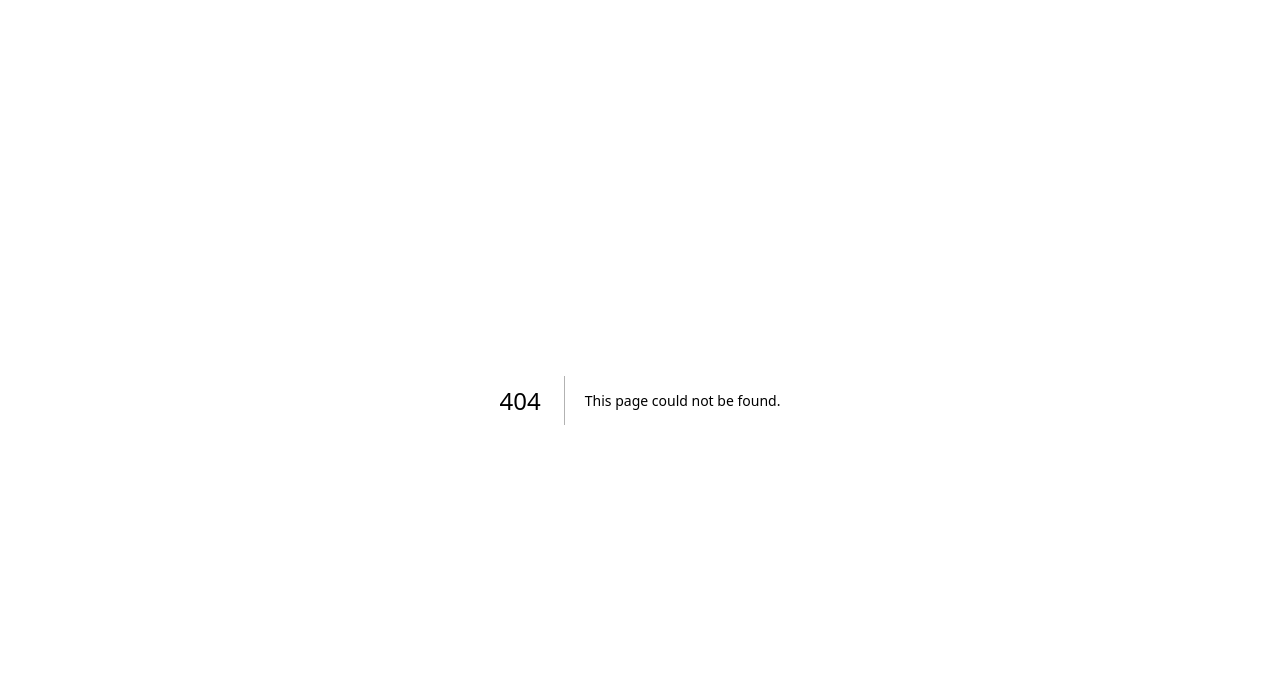
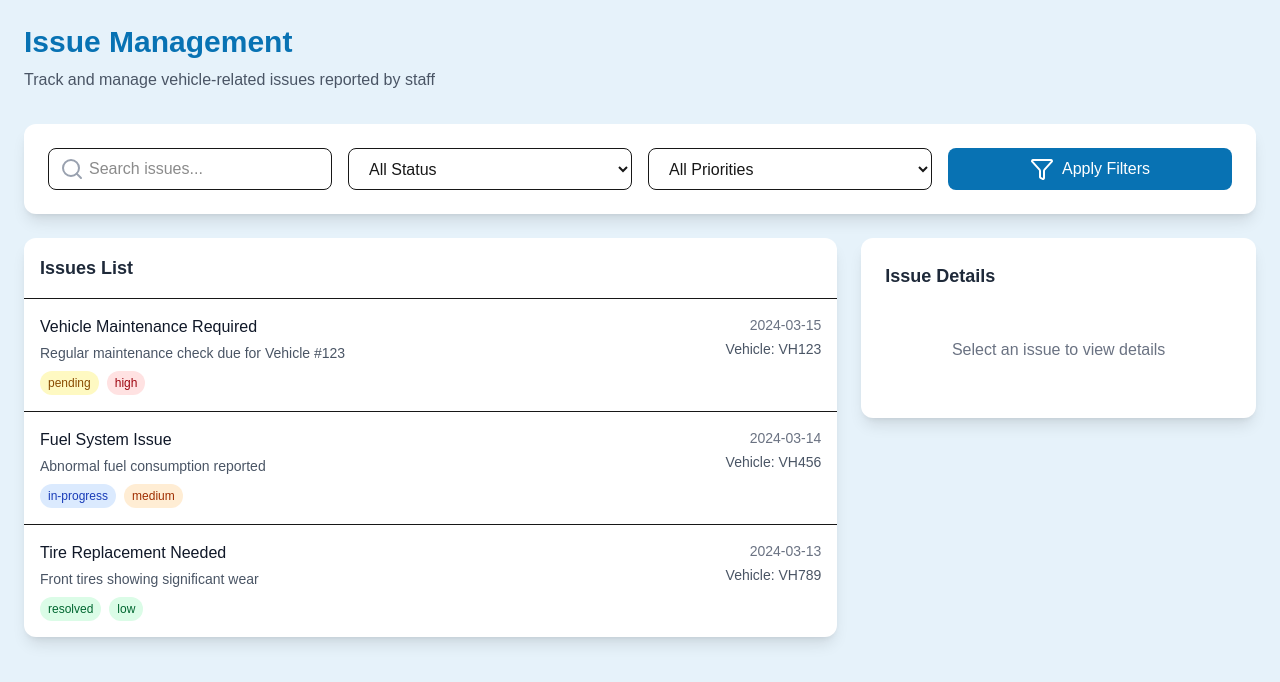
Before and after one commit to mclaire12/Imotrak-Staff-portal, a Next.js app: page /Issue-management in a window 1280 px wide. Before the commit this address had no page. Shown: the top 682 px of the page. Built offline with nearby package versions, Linux system fonts and the light colour scheme.

Commit message:
fleetmanager

```diff
--- /dev/null
+++ b/app/(fleet manager)/Issue-management/page.tsx
@@ -0,0 +1,228 @@
+'use client';
+import React, { useState } from 'react';
+import { AlertTriangle, Filter, Search, Clock, CheckCircle2, XCircle, ChevronDown } from 'lucide-react';
+
+// Define types for TypeScript
+interface Issue {
+  id: number;
+  title: string;
+  description: string;
+  status: 'pending' | 'in-progress' | 'resolved';
+  priority: 'high' | 'medium' | 'low';
+  reportedBy: string;
+  date: string;
+  vehicleId: string;
+}
+
+// Sample data for issues
+const issues: Issue[] = [
+  {
+    id: 1,
+    title: 'Vehicle Maintenance Required',
+    description: 'Regular maintenance check due for Vehicle #123',
+    status: 'pending',
+    priority: 'high',
+    reportedBy: 'John Doe',
+    date: '2024-03-15',
+    vehicleId: 'VH123',
+  },
+  {
+    id: 2,
+    title: 'Fuel System Issue',
+    description: 'Abnormal fuel consumption reported',
+    status: 'in-progress',
+    priority: 'medium',
+    reportedBy: 'Jane Smith',
+    date: '2024-03-14',
+    vehicleId: 'VH456',
+  },
+  {
+    id: 3,
+    title: 'Tire Replacement Needed',
+    description: 'Front tires showing significant wear',
+    status: 'resolved',
+    priority: 'low',
+    reportedBy: 'Mike Johnson',
+    date: '2024-03-13',
+    vehicleId: 'VH789',
+  },
+];
+
+export default function IssueManagementPage() {
+  const [searchTerm, setSearchTerm] = useState('');
+  const [statusFilter, setStatusFilter] = useState('all');
+  const [priorityFilter, setPriorityFilter] = useState('all');
+  const [selectedIssue, setSelectedIssue] = useState<Issue | null>(null);
+
+  const getStatusColor = (status: string) => {
+    switch (status) {
+      case 'pending':
+        return 'bg-yellow-100 text-yellow-800';
+      case 'in-progress':
+        return 'bg-blue-100 text-blue-800';
+      case 'resolved':
+        return 'bg-green-100 text-green-800';
+      default:
+        return 'bg-gray-100 text-gray-800';
+    }
+  };
+
+  const getPriorityColor = (priority: string) => {
+    switch (priority) {
+      case 'high':
+        return 'bg-red-100 text-red-800';
+      case 'medium':
+        return 'bg-orange-100 text-orange-800';
+      case 'low':
+        return 'bg-green-100 text-green-800';
+      default:
+        return 'bg-gray-100 text-gray-800';
+    }
+  };
+
+  const filteredIssues = issues.filter(issue => {
+    const matchesSearch = issue.title.toLowerCase().includes(searchTerm.toLowerCase()) ||
+                         issue.description.toLowerCase().includes(searchTerm.toLowerCase());
+    const matchesStatus = statusFilter === 'all' || issue.status === statusFilter;
+    const matchesPriority = priorityFilter === 'all' || issue.priority === priorityFilter;
+    return matchesSearch && matchesStatus && matchesPriority;
+  });
+
+  return (
+    <main className="min-h-screen bg-[#e6f2fa] p-6">
+      <div className="max-w-7xl mx-auto">
+        {/* Header */}
+        <div className="mb-8">
+          <h1 className="text-3xl font-bold text-[#0872B3]">Issue Management</h1>
+          <p className="text-gray-600 mt-2">Track and manage vehicle-related issues reported by staff</p>
+        </div>
+
+        {/* Search and Filter Section */}
+        <div className="bg-white rounded-xl shadow-lg p-6 mb-6">
+          <div className="grid grid-cols-1 md:grid-cols-4 gap-4">
+            <div className="relative">
+              <Search className="absolute left-3 top-1/2 transform -translate-y-1/2 text-gray-400" />
+              <input
+                type="text"
+                placeholder="Search issues..."
+                className="w-full pl-10 pr-4 py-2 border rounded-lg focus:outline-none focus:ring-2 focus:ring-[#0872B3]"
+                value={searchTerm}
+                onChange={(e) => setSearchTerm(e.target.value)}
+              />
+            </div>
+            <select
+              className="border rounded-lg px-4 py-2 focus:outline-none focus:ring-2 focus:ring-[#0872B3]"
+              value={statusFilter}
+              onChange={(e) => setStatusFilter(e.target.value)}
+            >
+              <option value="all">All Status</option>
+              <option value="pending">Pending</option>
+              <option value="in-progress">In Progress</option>
+              <option value="resolved">Resolved</option>
+            </select>
+            <select
+              className="border rounded-lg px-4 py-2 focus:outline-none focus:ring-2 focus:ring-[#0872B3]"
+              value={priorityFilter}
+              onChange={(e) => setPriorityFilter(e.target.value)}
+            >
+              <option value="all">All Priorities</option>
+              <option value="high">High</option>
+              <option value="medium">Medium</option>
+              <option value="low">Low</option>
+            </select>
+            <button className="bg-[#0872B3] text-white px-4 py-2 rounded-lg hover:bg-[#065d94] transition-colors">
+              <Filter className="inline-block mr-2" />
+              Apply Filters
+            </button>
+          </div>
+        </div>
+
+        {/* Issues Grid */}
+        <div className="grid grid-cols-1 lg:grid-cols-3 gap-6">
+          {/* Issues List */}
+          <div className="lg:col-span-2">
+            <div className="bg-white rounded-xl shadow-lg overflow-hidden">
+              <div className="p-4 border-b">
+                <h2 className="text-lg font-semibold text-gray-800">Issues List</h2>
+              </div>
+              <div className="divide-y">
+                {filteredIssues.map((issue) => (
+                  <div
+                    key={issue.id}
+                    className="p-4 hover:bg-gray-50 cursor-pointer transition-colors"
+                    onClick={() => setSelectedIssue(issue)}
+                  >
+                    <div className="flex justify-between items-start">
+                      <div>
+                        <h3 className="font-medium text-gray-900">{issue.title}</h3>
+                        <p className="text-sm text-gray-600 mt-1">{issue.description}</p>
+                        <div className="flex items-center gap-2 mt-2">
+                          <span className={`px-2 py-1 rounded-full text-xs ${getStatusColor(issue.status)}`}>
+                            {issue.status}
+                          </span>
+                          <span className={`px-2 py-1 rounded-full text-xs ${getPriorityColor(issue.priority)}`}>
+                            {issue.priority}
+                          </span>
+                        </div>
+                      </div>
+                      <div className="text-right">
+                        <p className="text-sm text-gray-500">{issue.date}</p>
+                        <p className="text-sm text-gray-600 mt-1">Vehicle: {issue.vehicleId}</p>
+                      </div>
+                    </div>
+                  </div>
+                ))}
+              </div>
+            </div>
+          </div>
+
+          {/* Issue Details */}
+          <div className="lg:col-span-1">
+            <div className="bg-white rounded-xl shadow-lg p-6">
+              <h2 className="text-lg font-semibold text-gray-800 mb-4">Issue Details</h2>
+              {selectedIssue ? (
+                <div className="space-y-4">
+                  <div>
+                    <h3 className="font-medium text-gray-900">{selectedIssue.title}</h3>
+                    <p className="text-sm text-gray-600 mt-1">{selectedIssue.description}</p>
+                  </div>
+                  <div className="grid grid-cols-2 gap-4">
+                    <div>
+                      <p className="text-sm text-gray-500">Status</p>
+                      <p className={`mt-1 px-2 py-1 rounded-full text-xs inline-block ${getStatusColor(selectedIssue.status)}`}>
+                        {selectedIssue.status}
+                      </p>
+                    </div>
+                    <div>
+                      <p className="text-sm text-gray-500">Priority</p>
+                      <p className={`mt-1 px-2 py-1 rounded-full text-xs inline-block ${getPriorityColor(selectedIssue.priority)}`}>
+                        {selectedIssue.priority}
+                      </p>
+                    </div>
+                    <div>
+                      <p className="text-sm text-gray-500">Reported By</p>
+                      <p className="text-sm text-gray-900 mt-1">{selectedIssue.reportedBy}</p>
+                    </div>
+                    <div>
+                      <p className="text-sm text-gray-500">Vehicle ID</p>
+                      <p className="text-sm text-gray-900 mt-1">{selectedIssue.vehicleId}</p>
+                    </div>
+                  </div>
+                  <div className="pt-4 border-t">
+                    <button className="w-full bg-[#0872B3] text-white px-4 py-2 rounded-lg hover:bg-[#065d94] transition-colors">
+                      Update Status
+                    </button>
+                  </div>
+                </div>
+              ) : (
+                <div className="text-center text-gray-500 py-8">
+                  Select an issue to view details
+                </div>
+              )}
+            </div>
+          </div>
+        </div>
+      </div>
+    </main>
+  );
+}
```
